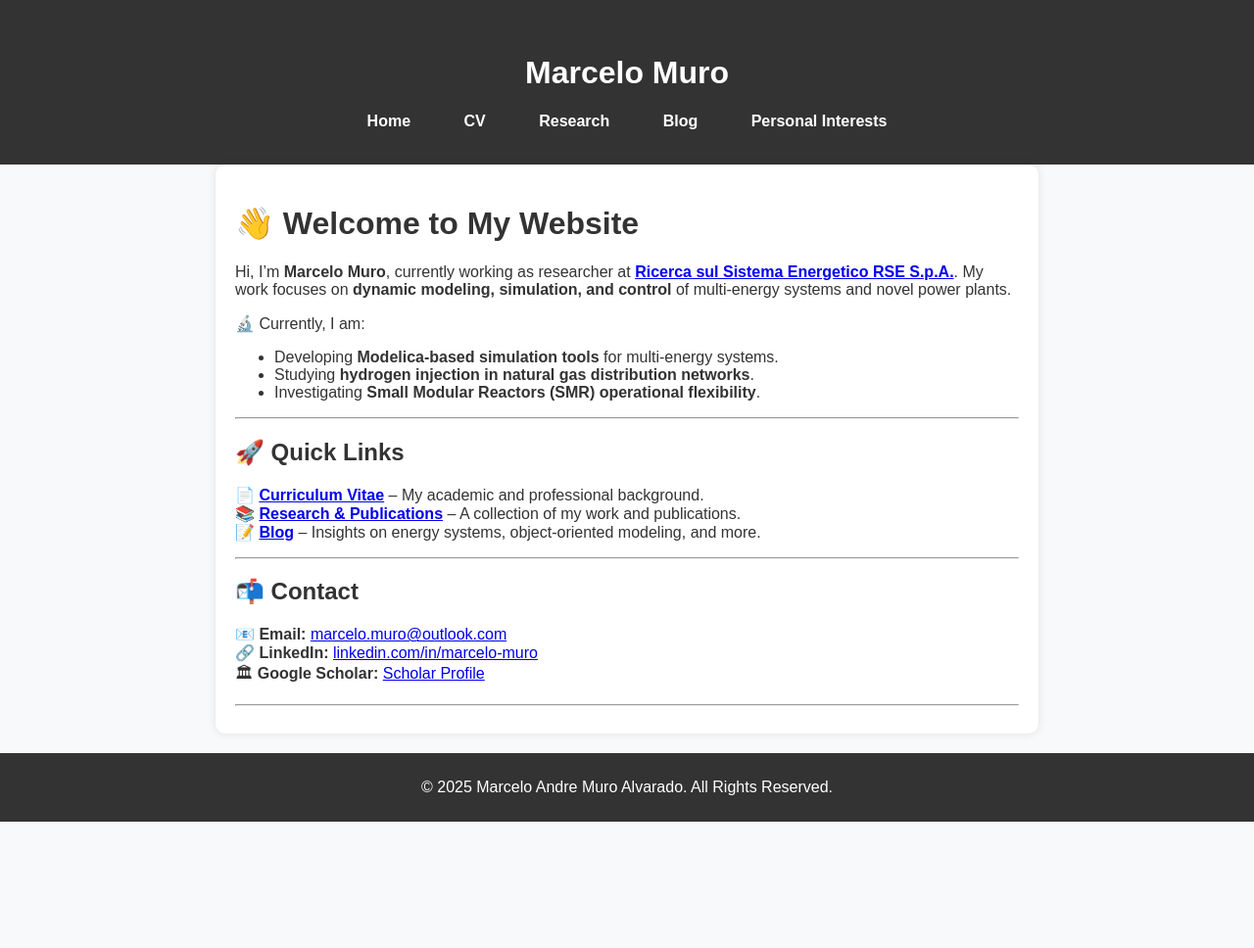
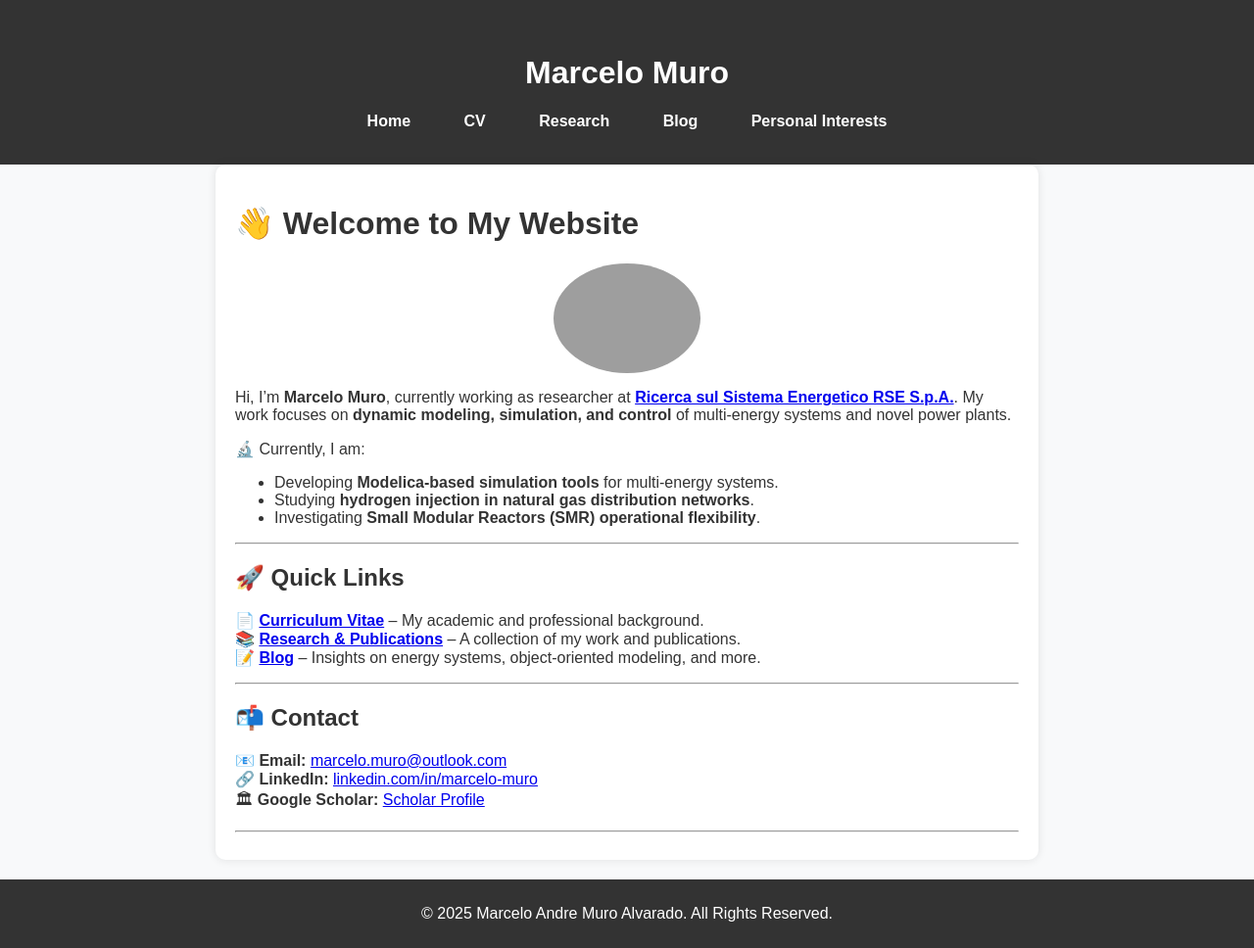
Before and after one commit to marcelo-muro/marcelo-muro.github.io, a Jekyll site: the page built from index.md, in a window 1280 px wide. Shown: the whole page at 98% size. Built offline with Jekyll 4.4.1, drawn with Linux system fonts in a browser that asks for light colours; before the commit the page ends 900 px from its top, so only the background shows below that.

Commit message:
Update index.md

```diff
--- a/index.md
+++ b/index.md
@@ -5,6 +5,8 @@ permalink: /
 ---
 
 # 👋 Welcome to My Website
+
+![Marcelo Muro](https://marcelo-muro.github.io/assets/images/profile.jpg){: style="display: block; margin-left: auto; margin-right: auto; width: 150px; border-radius: 50%;" }
 
 Hi, I'm **Marcelo Muro**, currently working as researcher at [**Ricerca sul Sistema Energetico RSE S.p.A.**](https://www.rse-web.it/).
 My work focuses on **dynamic modeling, simulation, and control** of multi-energy systems and novel power plants.
```
